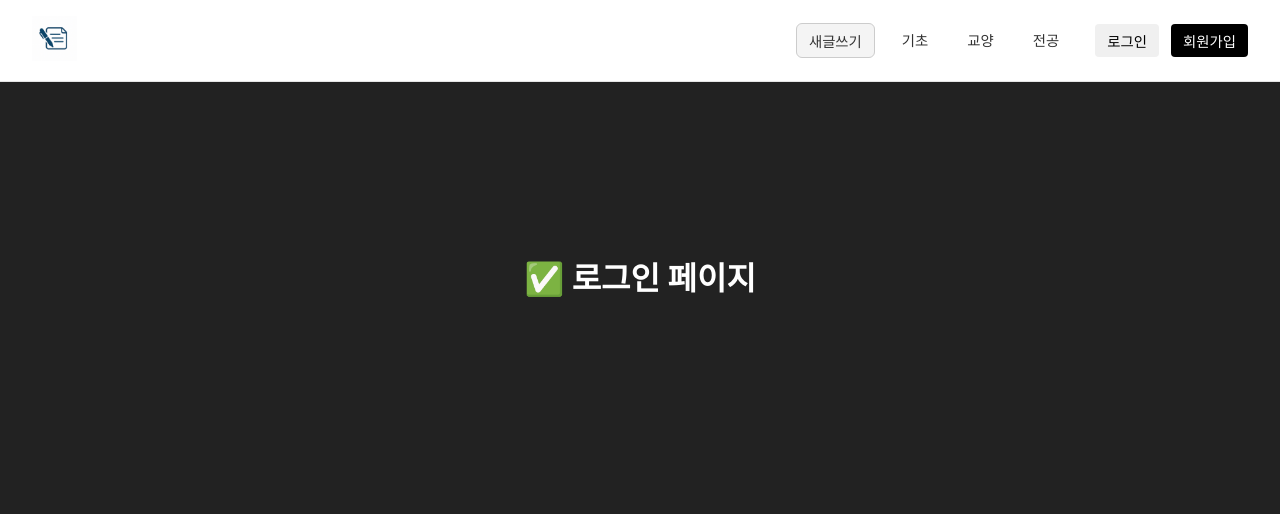
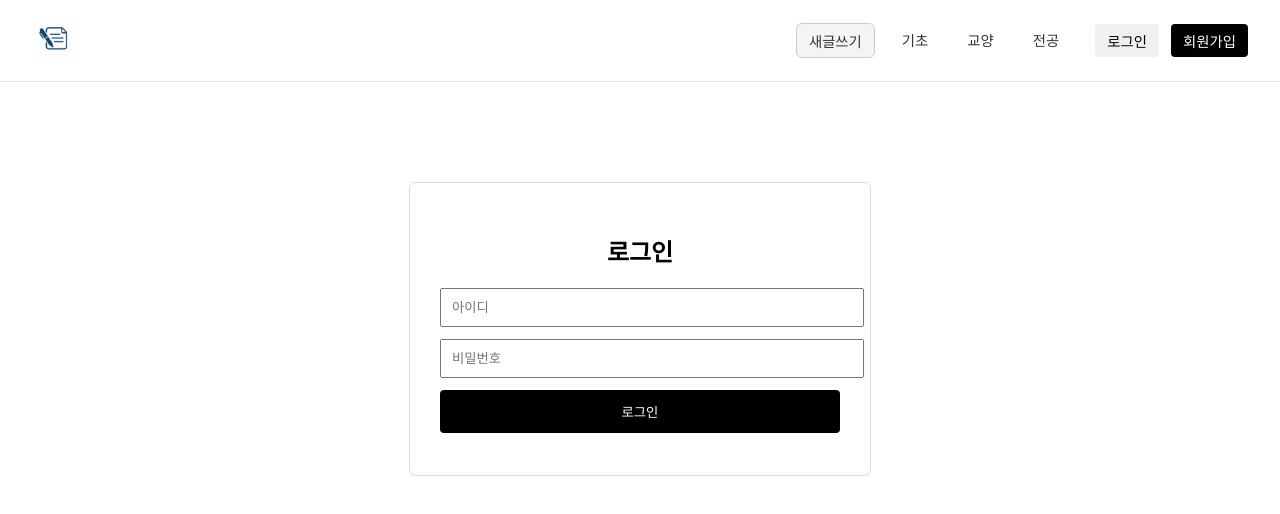
Before and after one commit to ettyio/N-CUBE-2025-summer_team3, a React (Create React App) app: page /login in a window 1280 px wide. Shown: the top 514 px of the page. Built offline with nearby package versions, Linux system fonts and the light colour scheme.

Commit message:
로그인 페이지

```diff
--- a/src/PageStyles/LoginPage.css
+++ b/src/PageStyles/LoginPage.css
@@ -22,6 +22,7 @@
   width: 100%;
   padding: 12px;
   background-color: black;
+  margin-bottom: 12px;
   color: white;
   border: none;
   border-radius: 4px;
--- a/src/Pages/LoginPage.js
+++ b/src/Pages/LoginPage.js
@@ -1,9 +1,33 @@
-import React from 'react';
+import React, { useState } from 'react';
+import '../PageStyles/LoginPage.css';
 
 const LoginPage = () => {
+  const [id, setId] = useState('');
+  const [pw, setPw] = useState('');
+
+  const handleLogin = (e) => {
+    e.preventDefault();
+    console.log('ID:', id, 'PW:', pw); // 추후 API 연결 예정
+  };
+
   return (
-    <div style={{ backgroundColor: '#222', height: '100vh', paddingTop: '150px' }}>
-      <h1 style={{ color: 'white', textAlign: 'center' }}>✅ 로그인 페이지</h1>
+    <div className="login-container">
+      <h2 className="login-title">로그인</h2>
+      <form className="login-form" onSubmit={handleLogin}>
+        <input
+          type="text"
+          placeholder="아이디"
+          value={id}
+          onChange={(e) => setId(e.target.value)}
+        />
+        <input
+          type="password"
+          placeholder="비밀번호"
+          value={pw}
+          onChange={(e) => setPw(e.target.value)}
+        />
+        <button type="submit">로그인</button>
+      </form>
     </div>
   );
 };
```
